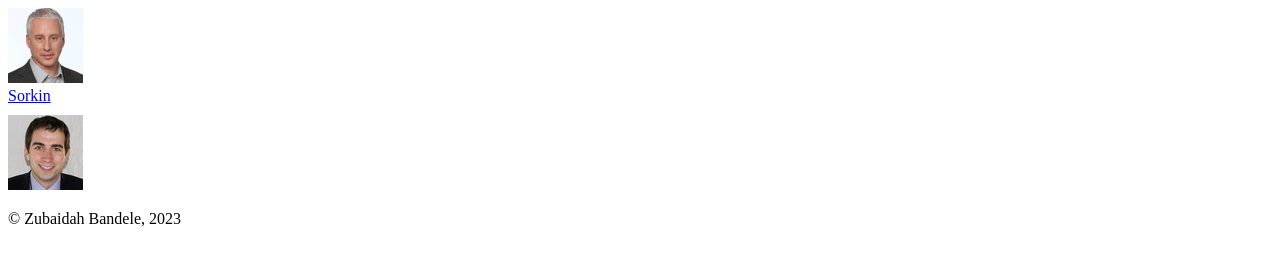
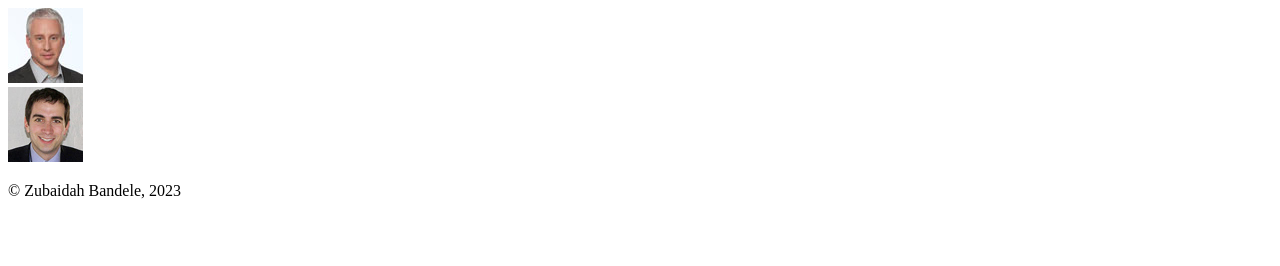
Before and after one commit to petrichor929/A05, a plain HTML site: page c3_index.html in a window 1280 px wide. Shown: the part 442-708 px from the top of the page. Drawn offline with Linux system fonts and the light colour scheme.

Commit message:
Update c3_index.html

```diff
--- a/c3_index.html
+++ b/c3_index.html
@@ -30,9 +30,6 @@
             <div>
                 <img src="images/brancaccio75.jpg" alt="David Brancaccio">
             </div>
-            <div style="margin-bottom: 10px;">
-                <a href="speakers/sorkin.html">Sorkin</a>
-            </div>
             <div>
                 <img src="images/sorkin75.jpg" alt="Sorkin">
             </div>
```
